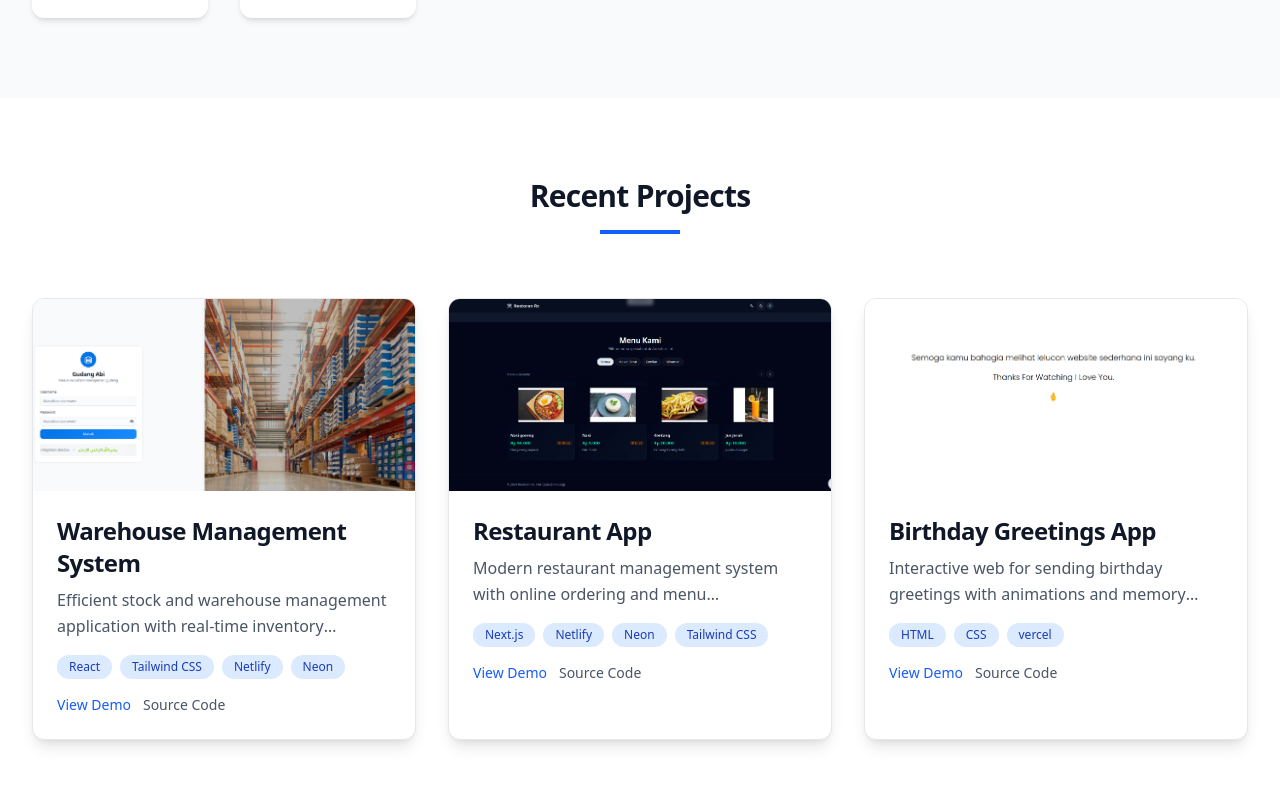
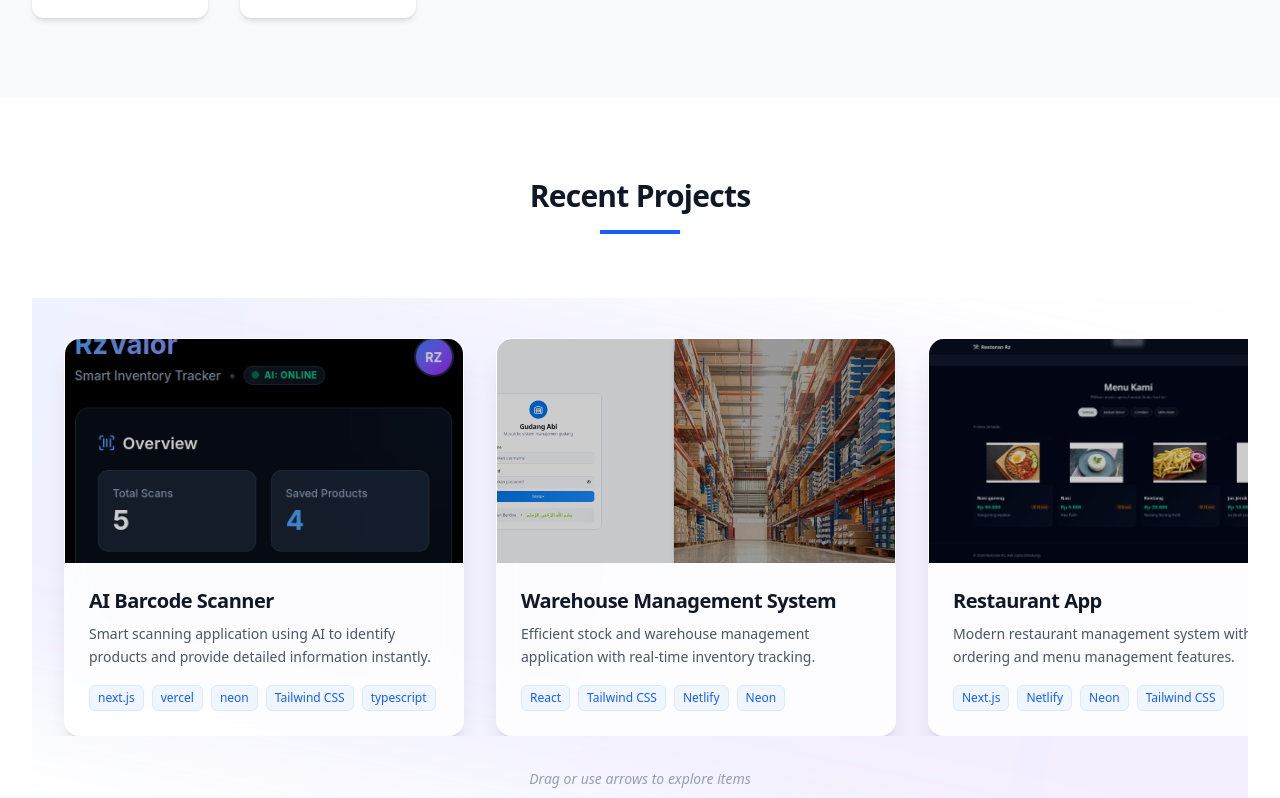
Before and after one commit to hambaliairz-ship-it/portofolio-ai, a Next.js app: page / in a window 1280 px wide. Shown: the part 1715-2513 px from the top of the page. Built offline with nearby package versions, Linux system fonts and the light colour scheme.

Commit message:
feat: add AI Scanner Barcode project and modern carousel

```diff
--- a/bagian/Projects.js
+++ b/bagian/Projects.js
@@ -1,6 +1,6 @@
 import React from 'react';
 import Text from '../komponen/atom/text/Text';
-import PortfolioGrid from '../komponen/organisme/portfolio-grid/PortfolioGrid';
+import PortfolioCarousel from '../komponen/organisme/portfolio-carousel/PortfolioCarousel';
 import { motion } from 'framer-motion';
 import { useLanguage } from '../context/LanguageContext';
 
@@ -9,23 +9,29 @@ const Projects = () => {
 
   const projectsMeta = [
     {
+      techStack: ['next.js', 'vercel', 'neon', 'Tailwind CSS', 'typescript'],
+      demoUrl: 'https://rzvalor-barcode.vercel.app',
+      sourceCodeUrl: 'https://github.com/hambaliairz-ship-it/Barcode',
+      image: '/images/projects/rzvalor.png'
+    },
+    {
       techStack: ['React', 'Tailwind CSS', 'Netlify', 'Neon'],
       demoUrl: 'https://hambali-razzan.netlify.app/login',
-      sourceCodeUrl: 'https://share.google/2GfPWWVECaF4zjFnY',
+      sourceCodeUrl: 'https://github.com/hambali-joy-12/abi-stock-buddy',
       image: '/images/projects/GUDANG.png'
     },
     {
       techStack: ['Next.js', 'Netlify', 'Neon', 'Tailwind CSS'],
       demoUrl: 'https://restoran-nzan.netlify.app/',
-      sourceCodeUrl: 'https://share.google/2GfPWWVECaF4zjFnY',
+      sourceCodeUrl: 'https://github.com/hambaliairz-ship-it/Restoran-Rz',
       image: '/images/projects/restoran.png'
     },
     {
       techStack: ['HTML', 'CSS', 'vercel'],
       demoUrl: 'https://happy-birthday-weld-pi.vercel.app',
-      sourceCodeUrl: 'https://share.google/2GfPWWVECaF4zjFnY',
+      sourceCodeUrl: 'https://github.com/hambali-joy-12/happy_birthday',
       image: '/images/projects/birthday.png'
-    }
+    },
   ];
 
   // Merge translations with metadata
@@ -56,7 +62,7 @@ const Projects = () => {
           />
         </motion.div>
 
-        <PortfolioGrid projects={projects} />
+        <PortfolioCarousel projects={projects} />
       </div>
     </section>
   );
--- /dev/null
+++ b/komponen/organisme/portfolio-carousel/PortfolioCarousel.js
@@ -0,0 +1,150 @@
+import React, { useRef, useState, useEffect } from 'react';
+import { motion, useMotionValue, useTransform, animate } from 'framer-motion';
+import Text from '../../atom/text/Text';
+import { useLanguage } from '../../../context/LanguageContext';
+import { FaGithub, FaExternalLinkAlt, FaChevronLeft, FaChevronRight } from 'react-icons/fa';
+
+const PortfolioCarousel = ({ projects }) => {
+    const { t } = useLanguage();
+    const [width, setWidth] = useState(0);
+    const carouselRef = useRef();
+    const x = useMotionValue(0);
+    const [activeIndex, setActiveIndex] = useState(0);
+
+    useEffect(() => {
+        if (carouselRef.current) {
+            setWidth(carouselRef.current.scrollWidth - carouselRef.current.offsetWidth);
+        }
+    }, [carouselRef, projects]);
+
+    const slideLeft = () => {
+        const currentX = x.get();
+        const newX = Math.min(currentX + 400, 0);
+        animate(x, newX, { duration: 0.5, type: "spring", bounce: 0 });
+    };
+
+    const slideRight = () => {
+        const currentX = x.get();
+        const newX = Math.max(currentX - 400, -width);
+        animate(x, newX, { duration: 0.5, type: "spring", bounce: 0 });
+    };
+
+    return (
+        <div className="relative w-full overflow-hidden py-10 group/carousel">
+
+            {/* Background decoration */}
+            <div className="absolute top-1/2 left-1/2 -translate-x-1/2 -translate-y-1/2 w-[200%] h-[500px] bg-linear-to-r from-blue-500/10 to-purple-500/10 rotate-12 blur-3xl rounded-full z-0 pointer-events-none" />
+
+            {/* Navigation Arrows */}
+            <button
+                onClick={slideLeft}
+                className="absolute left-4 top-1/2 -translate-y-1/2 z-20 w-12 h-12 flex items-center justify-center bg-white/80 dark:bg-gray-800/80 backdrop-blur-md rounded-full shadow-lg text-gray-800 dark:text-white hover:bg-white dark:hover:bg-gray-700 transition-all duration-300 transform hover:scale-110 focus:outline-hidden opacity-0 group-hover/carousel:opacity-100 translate-x-4 group-hover/carousel:translate-x-0"
+                aria-label="Previous project"
+            >
+                <FaChevronLeft className="text-xl" />
+            </button>
+
+            <button
+                onClick={slideRight}
+                className="absolute right-4 top-1/2 -translate-y-1/2 z-20 w-12 h-12 flex items-center justify-center bg-white/80 dark:bg-gray-800/80 backdrop-blur-md rounded-full shadow-lg text-gray-800 dark:text-white hover:bg-white dark:hover:bg-gray-700 transition-all duration-300 transform hover:scale-110 focus:outline-hidden opacity-0 group-hover/carousel:opacity-100 -translate-x-4 group-hover/carousel:translate-x-0"
+                aria-label="Next project"
+            >
+                <FaChevronRight className="text-xl" />
+            </button>
+
+            <motion.div
+                ref={carouselRef}
+                className="cursor-grab active:cursor-grabbing overflow-hidden z-10 relative"
+            >
+                <motion.div
+                    drag="x"
+                    dragConstraints={{ right: 0, left: -width }}
+                    style={{ x }}
+                    whileTap={{ cursor: "grabbing" }}
+                    className="flex gap-8 px-4 md:px-8"
+                >
+                    {projects.map((project, index) => (
+                        <motion.div
+                            key={index}
+                            className="min-w-[300px] md:min-w-[400px] bg-white/80 dark:bg-gray-800/80 backdrop-blur-md rounded-2xl shadow-xl border border-white/20 dark:border-gray-700/50 overflow-hidden flex flex-col h-full transform transition-all hover:scale-[1.02] duration-300"
+                        >
+                            {/* Image Container */}
+                            <div className="relative h-56 overflow-hidden group">
+                                <div className="absolute inset-0 bg-black/20 group-hover:bg-black/40 transition-colors z-10" />
+                                <motion.img
+                                    src={project.image}
+                                    alt={project.title}
+                                    className="w-full h-full object-cover"
+                                    whileHover={{ scale: 1.1 }}
+                                    transition={{ duration: 0.6 }}
+                                    onError={(e) => {
+                                        e.target.onerror = null;
+                                        e.target.src = 'https://via.placeholder.com/400x300?text=Project+Image';
+                                    }}
+                                />
+
+                                {/* Overlay Links */}
+                                <div className="absolute inset-0 z-20 flex items-center justify-center gap-4 opacity-0 group-hover:opacity-100 transition-opacity duration-300 transform translate-y-4 group-hover:translate-y-0">
+                                    {project.demoUrl && (
+                                        <a
+                                            href={project.demoUrl}
+                                            target="_blank"
+                                            rel="noopener noreferrer"
+                                            className="p-3 bg-white text-gray-900 rounded-full shadow-lg hover:bg-blue-500 hover:text-white transition-colors"
+                                            title={t.projects.viewDemo}
+                                        >
+                                            <FaExternalLinkAlt />
+                                        </a>
+                                    )}
+                                    {project.sourceCodeUrl && (
+                                        <a
+                                            href={project.sourceCodeUrl}
+                                            target="_blank"
+                                            rel="noopener noreferrer"
+                                            className="p-3 bg-gray-900 text-white rounded-full shadow-lg hover:bg-gray-700 transition-colors"
+                                            title={t.projects.sourceCode}
+                                        >
+                                            <FaGithub />
+                                        </a>
+                                    )}
+                                </div>
+                            </div>
+
+                            {/* Content */}
+                            <div className="p-6 flex flex-col grow">
+                                <Text variant="h3" className="text-xl font-bold text-gray-900 dark:text-white mb-2">
+                                    {project.title}
+                                </Text>
+
+                                <Text className="text-sm text-gray-600 dark:text-gray-300 mb-4 line-clamp-3 grow">
+                                    {project.description}
+                                </Text>
+
+                                {/* Tech Stack */}
+                                <div className="flex flex-wrap gap-2 mt-auto">
+                                    {project.techStack?.map((tech, idx) => (
+                                        <span
+                                            key={idx}
+                                            className="px-2 py-1 text-xs font-medium bg-blue-50 dark:bg-blue-900/20 text-blue-600 dark:text-blue-300 rounded-md border border-blue-100 dark:border-blue-800/30"
+                                        >
+                                            {tech}
+                                        </span>
+                                    ))}
+                                </div>
+                            </div>
+                        </motion.div>
+                    ))}
+                </motion.div>
+            </motion.div>
+
+            {/* Scroll Hint */}
+            <div className="flex justify-center mt-8 gap-2">
+                <Text className="text-sm text-gray-400 italic">
+                    {t.projects.scrollHint}
+                </Text>
+            </div>
+        </div>
+    );
+};
+
+export default PortfolioCarousel;
--- a/konfigurasi/translations.js
+++ b/konfigurasi/translations.js
@@ -28,7 +28,12 @@ export const translations = {
             title: "Proyek Terbaru",
             viewDemo: "Lihat Demo",
             sourceCode: "Kode Sumber",
+            scrollHint: "Geser atau gunakan panah untuk menjelajahi",
             items: [
+                {
+                    title: 'AI Scanner Barcode',
+                    description: 'Aplikasi pemindai cerdas yang menggunakan AI untuk mengidentifikasi produk dan memberikan informasi detail secara instan.'
+                },
                 {
                     title: 'Sistem Manajemen Gudang',
                     description: 'Aplikasi manajemen stok dan gudang yang efisien dengan pelacakan inventaris real-time.'
@@ -128,7 +133,12 @@ export const translations = {
             title: "Recent Projects",
             viewDemo: "View Demo",
             sourceCode: "Source Code",
+            scrollHint: "Drag or use arrows to explore items",
             items: [
+                {
+                    title: 'AI Barcode Scanner',
+                    description: 'Smart scanning application using AI to identify products and provide detailed information instantly.'
+                },
                 {
                     title: 'Warehouse Management System',
                     description: 'Efficient stock and warehouse management application with real-time inventory tracking.'
```
Also changed, not shown: public/images/projects/rzvalor.png (added).
